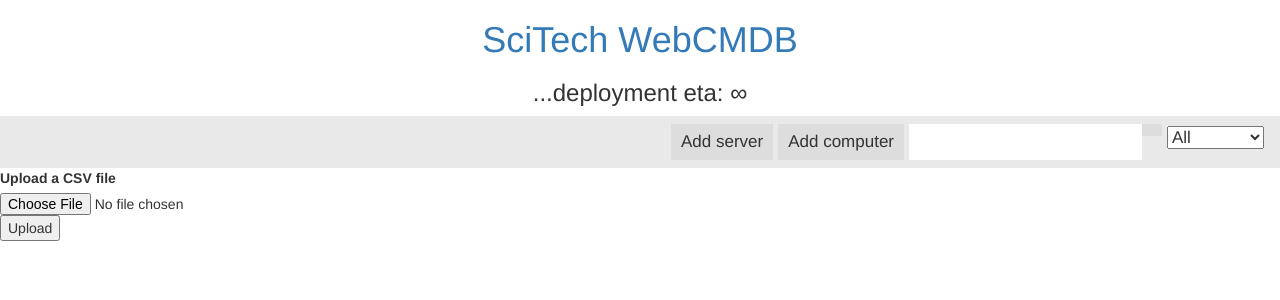
After one commit to SciTech-WebCMDB/WebCMDB, a Django app: page /upload/ in a window 1280 px wide. The commit adds this page. Shown: the top 300 px of the page. Run offline with Django 3.2, Linux system fonts and the light colour scheme; some libraries are stand-ins or nearby versions.

Commit message:
Rough start for adding computer

```diff
--- a/WebCMDBapi/static/css/form.css
+++ b/WebCMDBapi/static/css/form.css
@@ -1,8 +1,12 @@
 /*This is for the computer detail form*/
+.col-sm-2 {
+	margin-left: -100px;
+}
+
 .col-sm-10 {
 	padding: 5px;
 }
 
 .form-control {
-	width: 10%;
+	width: 20%;
 }
--- a/WebCMDBapi/templates/WebCMDBapi/computer_detail.html
+++ b/WebCMDBapi/templates/WebCMDBapi/computer_detail.html
@@ -5,7 +5,7 @@
 
 {% if computer %}
 <h1> Computer - {{ computer.hostname }}</h1>
-<form action="{% url 'WebCMDBapi:computer_detail' pk=computer.pk %}" method="POST">
+<form class="form-horizontal" action="{% url 'WebCMDBapi:computer_detail' pk=computer.pk %}" method="POST">
 {% else %}
 <h1> Add a computer </h1>
 <form action="" method="POST">
--- /dev/null
+++ b/WebCMDBapi/templates/WebCMDBapi/upload.html
@@ -0,0 +1,11 @@
+{% extends 'WebCMDBapi/base.html' %}
+{% load rest_framework %}
+{% load static %}
+{% block content %}
+<form action="" method="POST" enctype="multipart/form-data">
+	{% csrf_token %}
+	<label for="file1">Upload a CSV file</label>
+	<input type="file" id="file1" name="file">
+	<button type="submit">Upload</button>
+</form>
+{% endblock content %}
--- a/WebCMDBapi/urls.py
+++ b/WebCMDBapi/urls.py
@@ -22,5 +22,6 @@ urlpatterns = [
 	path('api/server_detail/<uuid:pk>/delete/', views.delete, name='server_delete_api'),
 	path('computer_detail/<uuid:pk>/delete/', views.delete, name='computer_delete'),
 	path('server_detail/<uuid:pk>/delete/', views.delete, name='server_delete'),
+	path('upload/', views.import_csv_computer, name='upload'),
 
 ]
--- a/WebCMDBapi/views.py
+++ b/WebCMDBapi/views.py
@@ -13,7 +13,8 @@ from haystack.query import SearchQuerySet
 from django.http import JsonResponse
 
 
-import uuid, re
+import uuid, re, csv
+from io import TextIOWrapper
 
 # Create your views here.
 
@@ -184,3 +185,33 @@ def delete(request, pk):
 		server = get_object_or_404(Server, pk=pk)
 		server.delete()
 		return Response(status=status.HTTP_204_NO_CONTENT)
+
+def import_csv_computer(request):
+	template = 'upload.html'
+	if request.method == 'GET':
+		return render(request, template, {})
+	elif request.method == 'POST':
+		csv_file = TextIOWrapper(request.FILES['file'].file, encoding=request.encoding)
+		data = csv.reader(csv_file)
+		for row in data:
+			computer, created = Computer.objects.get_or_create(
+				hostname = str(row[0]),
+				location = str(row[1]),
+				ipv4 = str(row[2]),
+				ipv6 = str(row[3]),
+				os = str(row[4]),
+				physical_virtual = str(row[5]),
+				owner = str(row[6]),
+				administrator = str(row[7]),
+				uofa_tag_number = str(row[8]),
+				make_model = str(row[9]),
+				cpu = str(row[10]),
+				ram = str(row[11]),
+				storage = str(row[12]),
+				gpu = str(row[13]),
+				serial_number = str(row[14]),
+				department = str(row[20]),
+				comments = str(row[21]),
+			)
+			computer.save()
+		return redirect('WebCMDBapi:computers')
```
Also changed, not shown: WebCMDBapi/models.py (+8 -7 lines), WebCMDBapi/migrations/0004_auto_20210311_1524.py (added), 5 other files.
